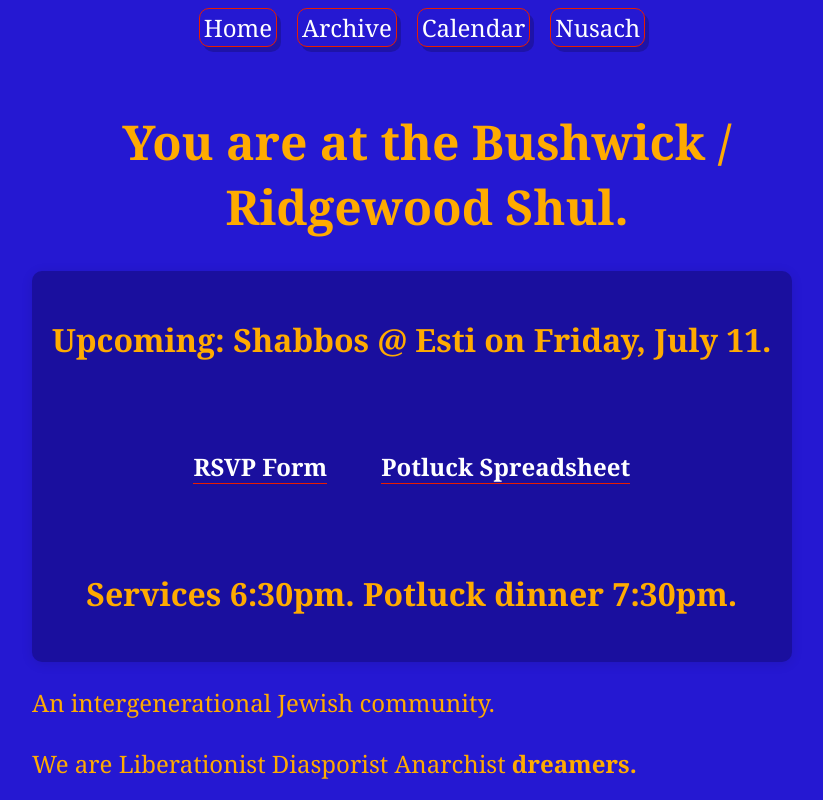
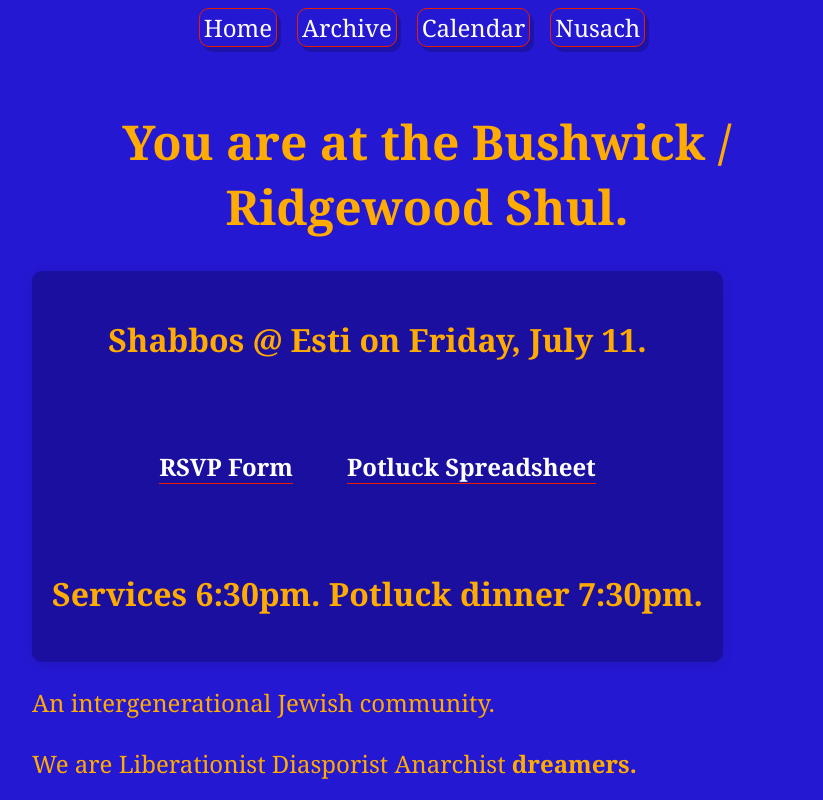
Before and after one commit to cyberjewess/tbrs-sv, a SvelteKit app: page / in a window 1280 px wide. Shown: the top 800 px of the page, without its empty margins (213-1036 px from the left). Built offline with nearby package versions, Linux system fonts and the light colour scheme.

Commit message:
Remove upcoming

```diff
--- a/src/routes/+page.svelte
+++ b/src/routes/+page.svelte
@@ -2,7 +2,7 @@
 	<h1>You are at the Bushwick / Ridgewood Shul.</h1>
 
 	<div class="upcoming">
-		<h2>Upcoming: Shabbos @ Esti on Friday, July 11.</h2>
+		<h2>Shabbos @ Esti on Friday, July 11.</h2>
 		<div class="event-links">
 			<h3 class="event-link">
 				<a target="_blank" href="/rsvp"> RSVP Form </a>
```
